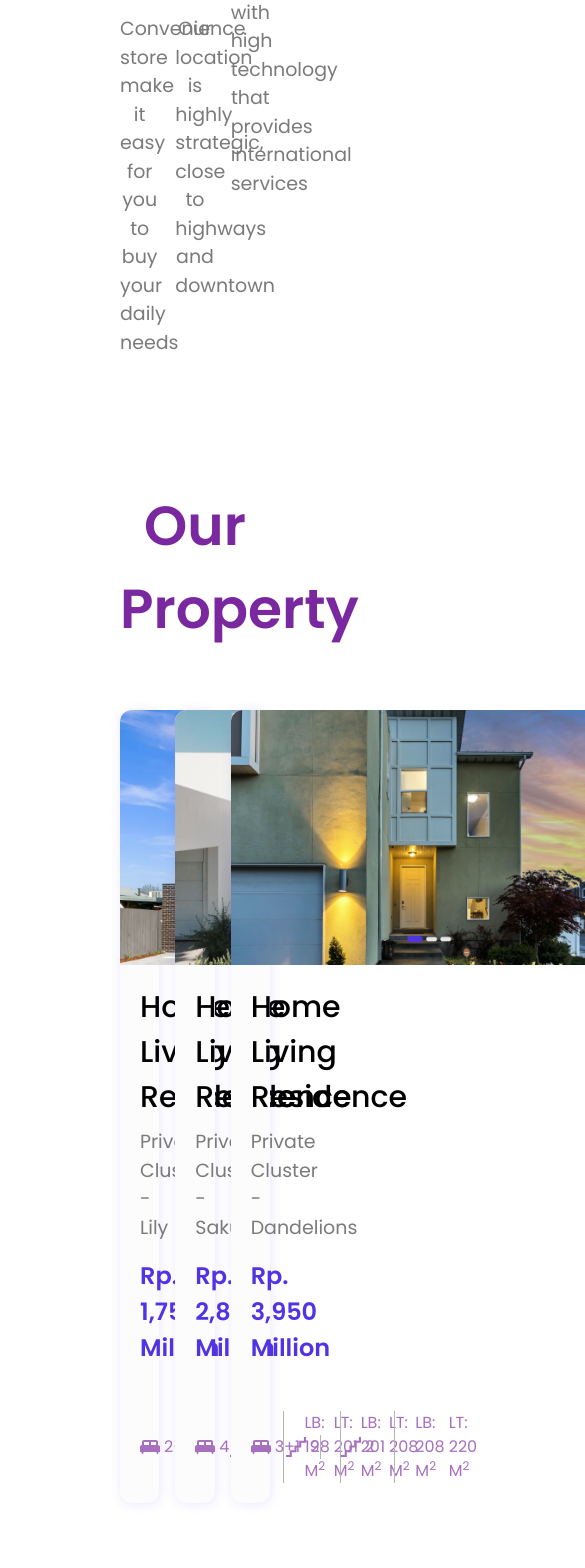
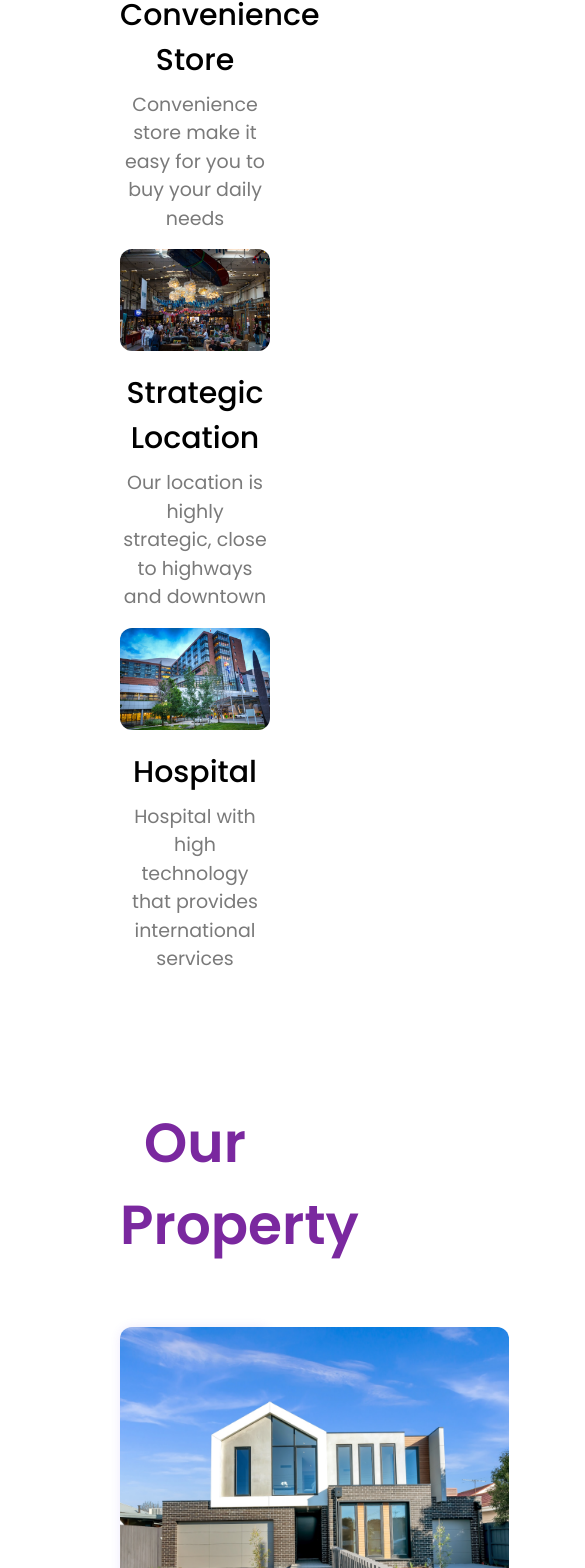
Before and after one commit to raymondtju/future-living, a Next.js app: page / in a window 390 px wide. Shown: the part 2138-3706 px from the top of the page, 585 px wide, since content can reach past the window. Built offline with nearby package versions, Linux system fonts and the light colour scheme; what prettier-plugin-tailwindcss would draw is missing.

Commit message:
style: fix section grid

```diff
--- a/components/home/Section/ComfortableSection.tsx
+++ b/components/home/Section/ComfortableSection.tsx
@@ -27,7 +27,7 @@ export function ComfortableSection() {
         Comfortable with simplicity
       </h2>
       <div className="mt-[60px]">
-        <div className="grid grid-cols-3 gap-4">
+        <div className="grid grid-cols-1 gap-4 md:grid-cols-2 lg:grid-cols-3">
           {ComfortableData.map((data, index) => (
             <div className="flex flex-col text-center" key={index}>
               <Image
--- a/components/home/Section/ContactSection.tsx
+++ b/components/home/Section/ContactSection.tsx
@@ -10,7 +10,7 @@ function ContactSection() {
       <h2 className="text-center text-14xl font-semibold text-Secondary-100">
         Contact Us
       </h2>
-      <div className="mt-[60px] flex flex-row gap-4">
+      <div className="mt-[60px] flex flex-row flex-wrap gap-4">
         <div className="flex flex-grow flex-col gap-10">
           <div className="rounded-11xl border-[1px] border-Primary-80 px-8 py-6">
             <div className="flex flex-row text-Primary-80">
--- a/components/home/Section/OurPropertySection.tsx
+++ b/components/home/Section/OurPropertySection.tsx
@@ -41,7 +41,7 @@ export function OurPropertySection() {
         Our Property
       </h2>
       <div className="mt-[60px]">
-        <div className="grid grid-cols-3 gap-4">
+        <div className="grid grid-cols-1 gap-4 md:grid-cols-2 lg:grid-cols-3">
           {PropertyData.map((data, index) => (
             <div
               className="rounded-14xl bg-White-20"
```
